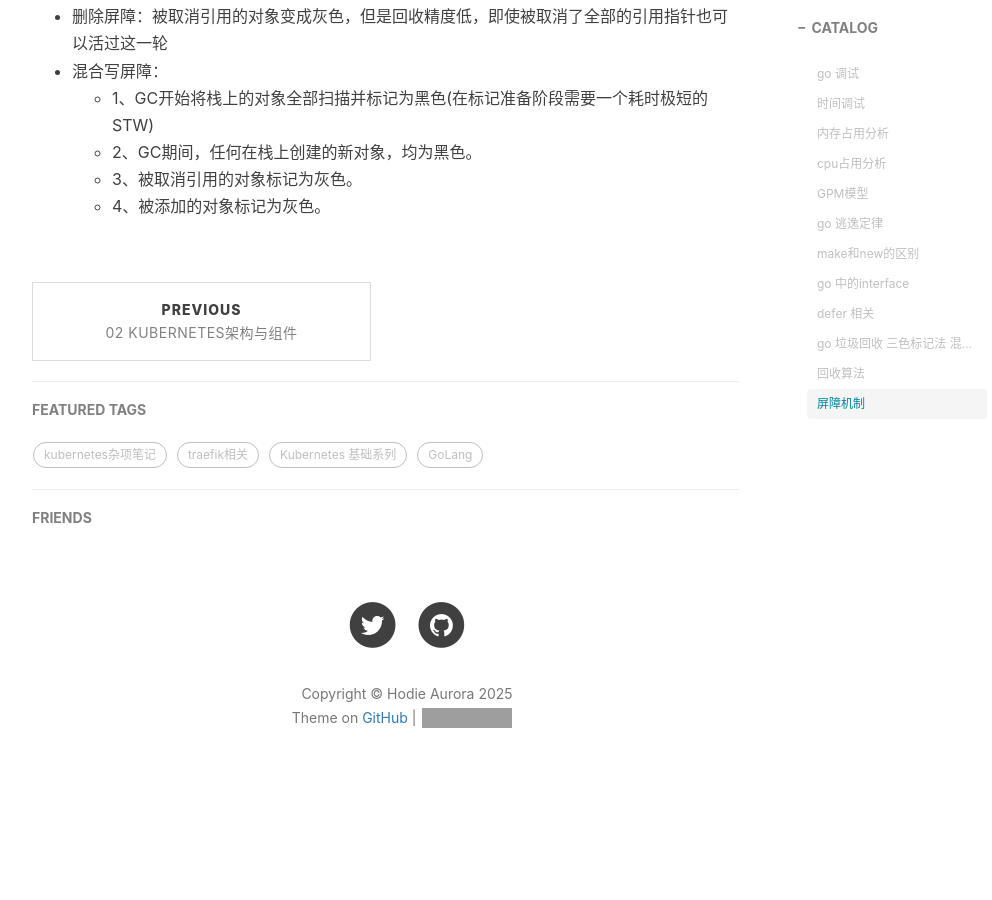
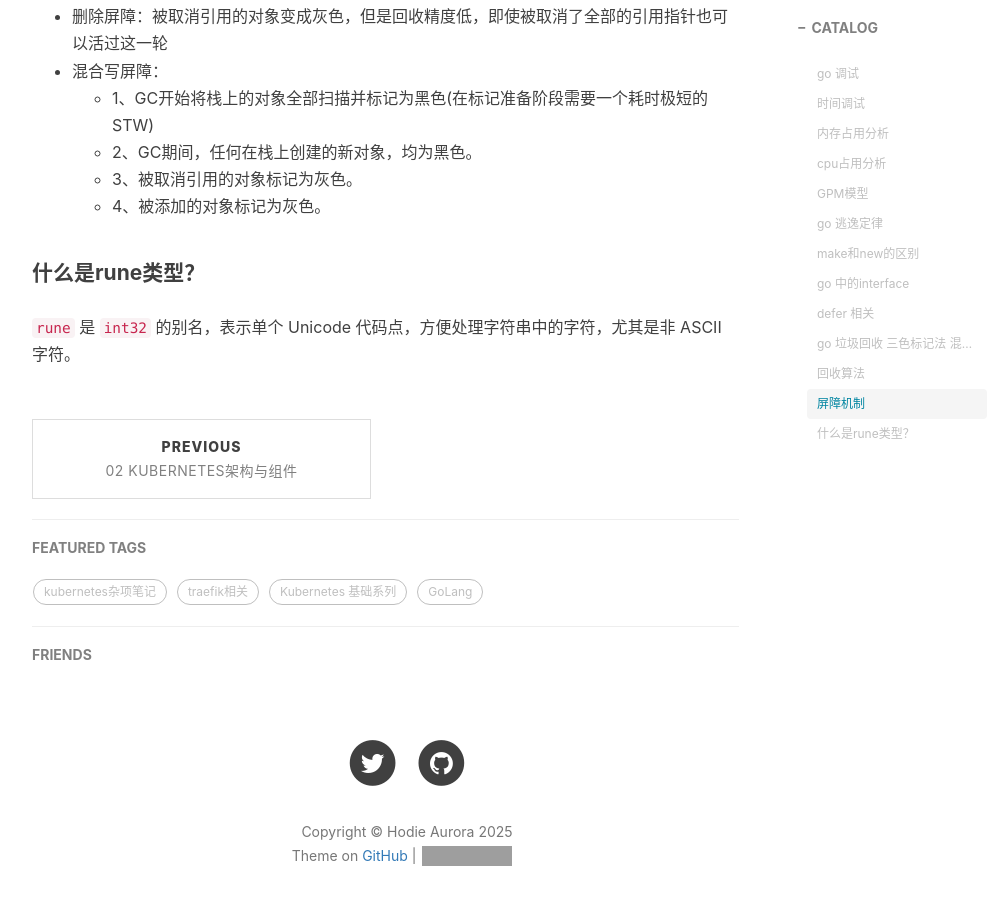
Before and after one commit to hodie-aurora/hodie-aurora.github.io, a Jekyll site: the page built from _posts/2025-05-19-01-GoLang杂项.md, in a window 1280 px wide and 900 px high, scrolled down 2792 px. Shown: the whole window, without its empty margins (233-1225 px from the left). Built offline with Jekyll 4.4.1, drawn with Linux system fonts in a browser that asks for light colours; nearby versions of some CDN libraries; comment, search, counter and statistics services are not loaded; before the commit the page ends 3614 px from its top, so only the background shows below that; grey boxes are pictures that could not be loaded.

Commit message:
about rune

```diff
--- a/_posts/2025-05-19-01-GoLang杂项.md
+++ b/_posts/2025-05-19-01-GoLang杂项.md
@@ -94,3 +94,7 @@ interface 是方法声明的集合
   * 2、GC期间，任何在栈上创建的新对象，均为黑色。
   * 3、被取消引用的对象标记为灰色。
   * 4、被添加的对象标记为灰色。
+
+#### 什么是rune类型？
+
+`rune` 是 `int32` 的别名，表示单个 Unicode 代码点，方便处理字符串中的字符，尤其是非 ASCII 字符。
```
